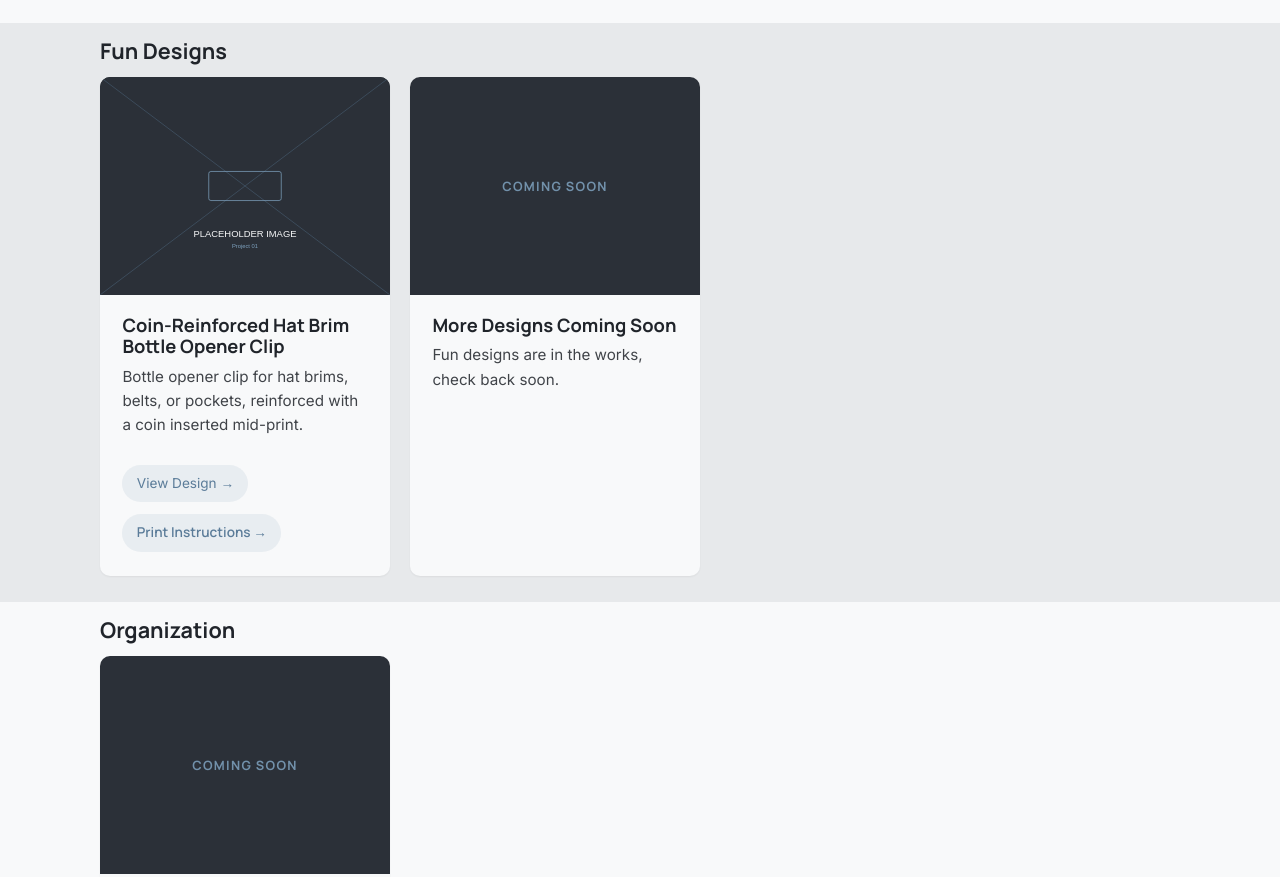
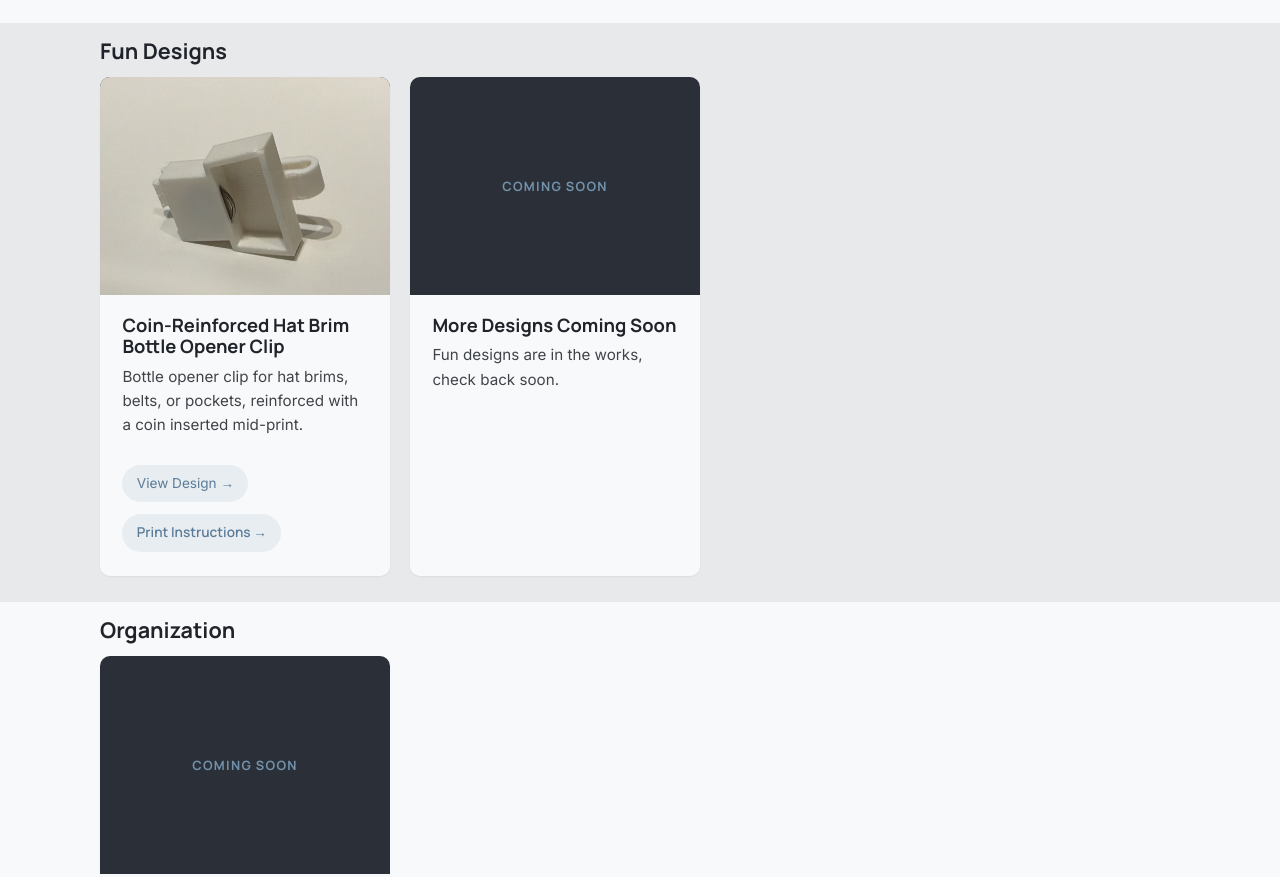
Before and after one commit to hannahacmoore/TheDesignBench, a plain HTML site: page portfolio.html in a window 1280 px wide. Shown: the part 1427-2304 px from the top of the page. Drawn offline with Linux system fonts and the light colour scheme.

Commit message:
Add real print photo for Bottle Opener Clip, drop MakerWorld from Contact
Swaps the placeholder image on both the Featured and Fun Designs cards
for a cropped photo of the actual printed clip with the dime insert.
Also removes the MakerWorld link from the Contact social links since
nothing is posted there.

Co-Authored-By: Claude Sonnet 5 <noreply@anthropic.com>

```diff
--- a/portfolio.html
+++ b/portfolio.html
@@ -219,8 +219,8 @@
                (standalone design, single listing per platform) -->
           <article class="project-card">
             <div class="project-image">
-              <!-- TODO: swap for the real render once available -->
-              <img src="assets/images/project-placeholder-1.svg" alt="Coin-Reinforced Hat Brim Bottle Opener Clip render" width="800" height="600" loading="lazy">
+              <!-- TODO: swap for a real 3D render once available -->
+              <img src="assets/images/coin-reinforced-hat-brim-bottle-opener-clip-print.jpg" alt="Coin-Reinforced Hat Brim Bottle Opener Clip, printed with dime insert" width="800" height="600" loading="lazy">
             </div>
             <div class="project-body">
               <h3>Coin-Reinforced Hat Brim Bottle Opener Clip</h3>
```
Also changed, not shown: index.html (+2 -3 lines), assets/images/coin-reinforced-hat-brim-bottle-opener-clip-print.jpg (added).
